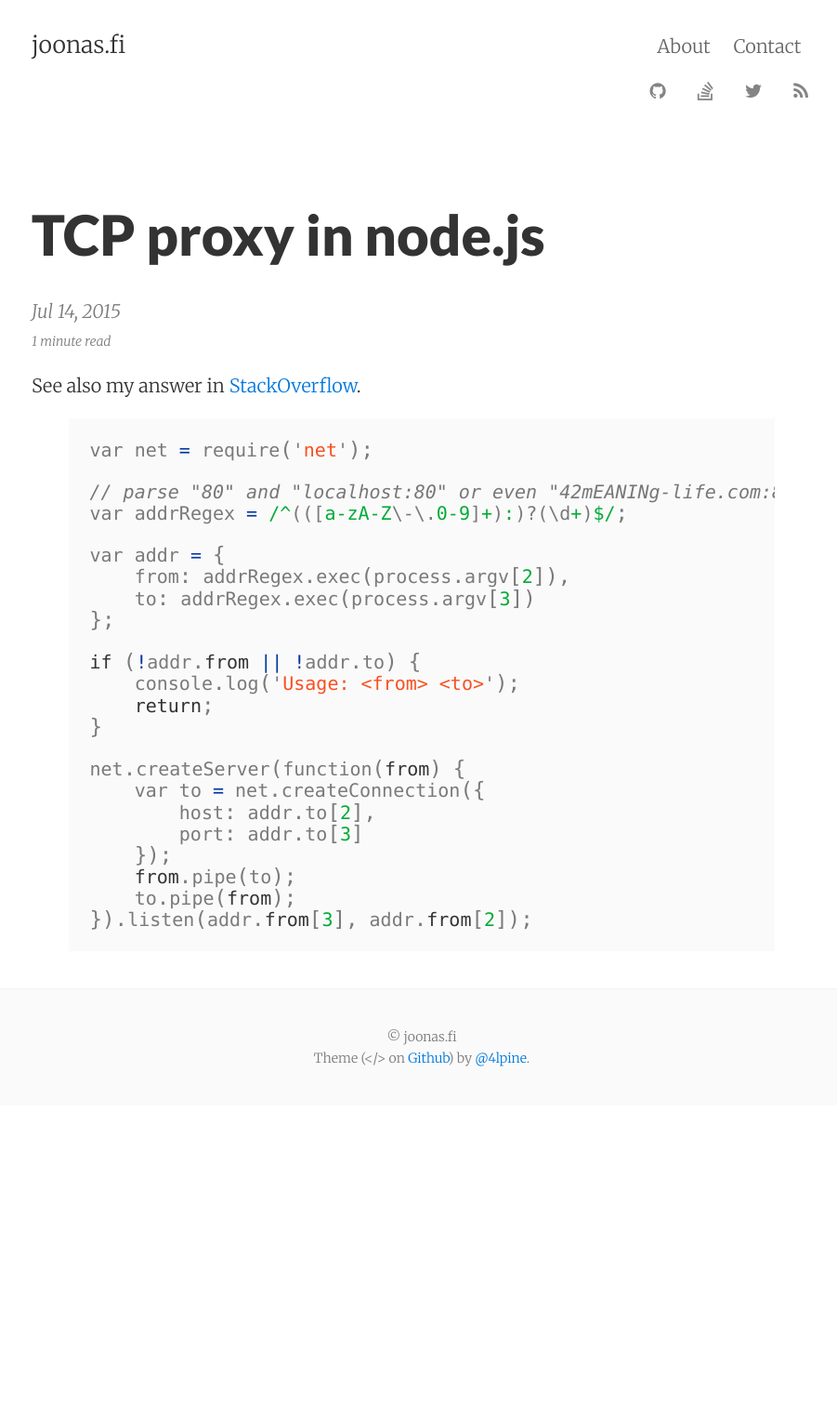
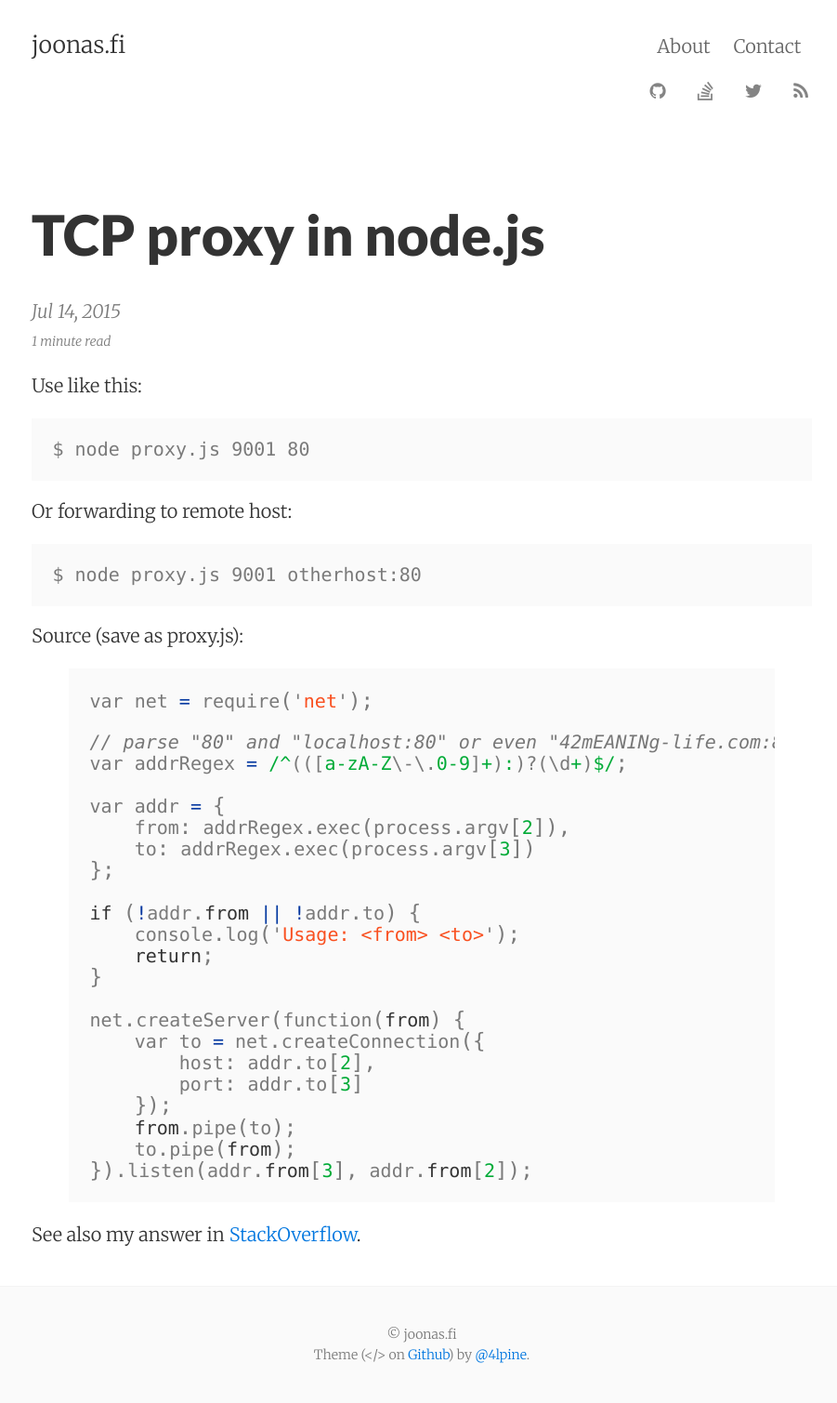
Before and after one commit to joonas-fi/joonas.fi, a Jekyll site: the page built from blog/_posts/2015/2015-07-14-tcp-proxy-in-nodejs.md, in a window 1280 px wide. Shown: the whole page at 93% size, without its empty margins (186-1087 px from the left). Built offline with Jekyll 4.4.1, drawn with Linux system fonts in a browser that asks for light colours; nearby versions of some CDN libraries; comment, search, counter and statistics services are not loaded; before the commit the page ends 1189 px from its top, so only the background shows below that.

```diff
--- a/blog/_posts/2015-07-14-tcp-proxy-in-nodejs.md
+++ b/blog/_posts/2015/2015-07-14-tcp-proxy-in-nodejs.md
@@ -5,7 +5,15 @@
 # summary:    This is an empty post to illustrate the pagination component with Pixyll.
 ---
 
-See also my answer in [StackOverflow](http://stackoverflow.com/questions/6490898/node-js-forward-all-traffic-from-port-a-to-port-b/19637388#19637388).
+Use like this:
+
+	$ node proxy.js 9001 80
+
+Or forwarding to remote host:
+
+	$ node proxy.js 9001 otherhost:80
+
+Source (save as proxy.js):
 
 {% highlight javascript %}
 var net = require('net');
```
Also changed, not shown: other parts of blog/_posts/2015/2015-07-14-tcp-proxy-in-nodejs.md (+2 -0 lines), blog/_posts/2015/2015-07-14-spam-shit-list.md (renamed from blog/_posts/2015-07-14-spam-shit-list.md).
